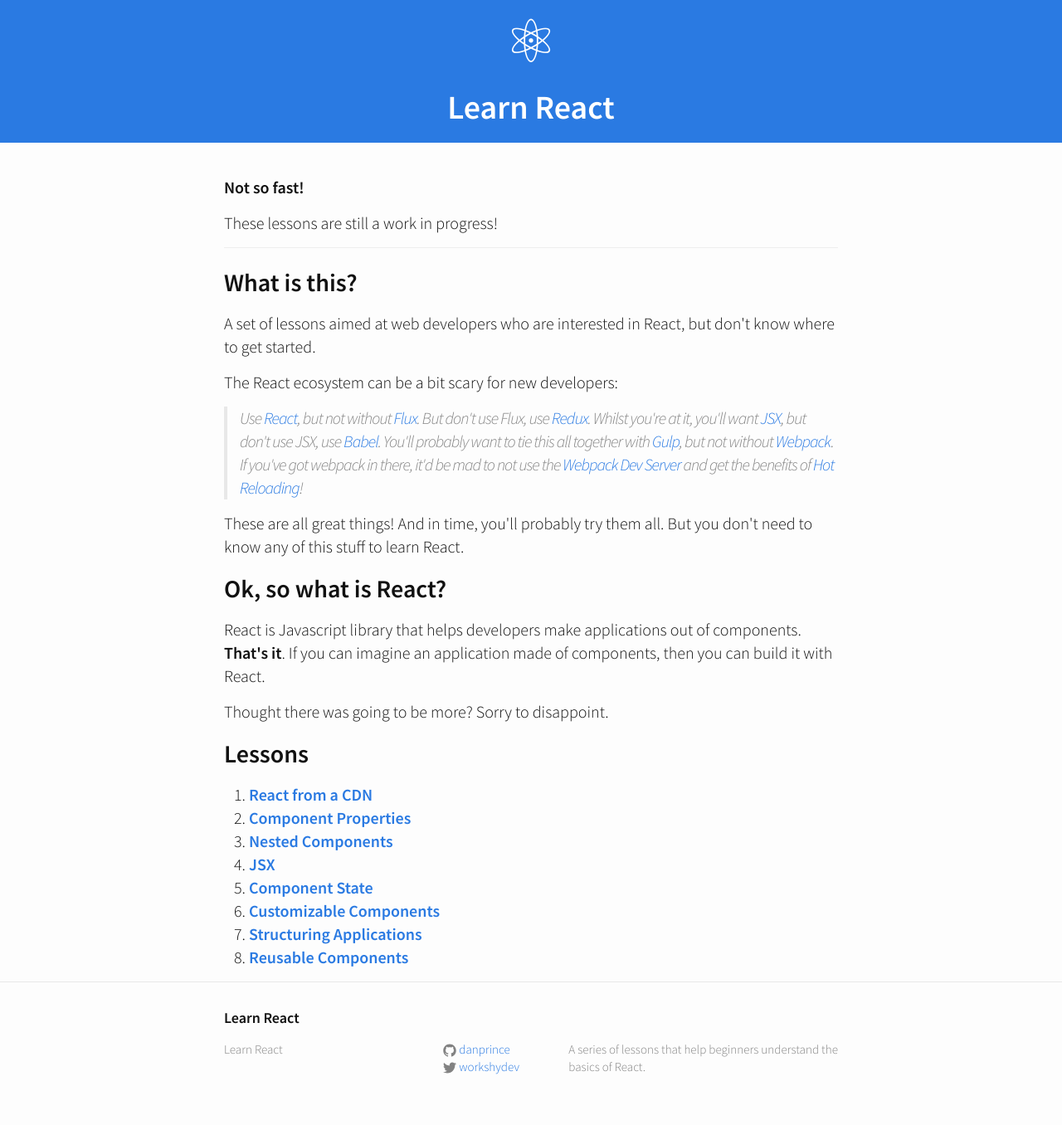
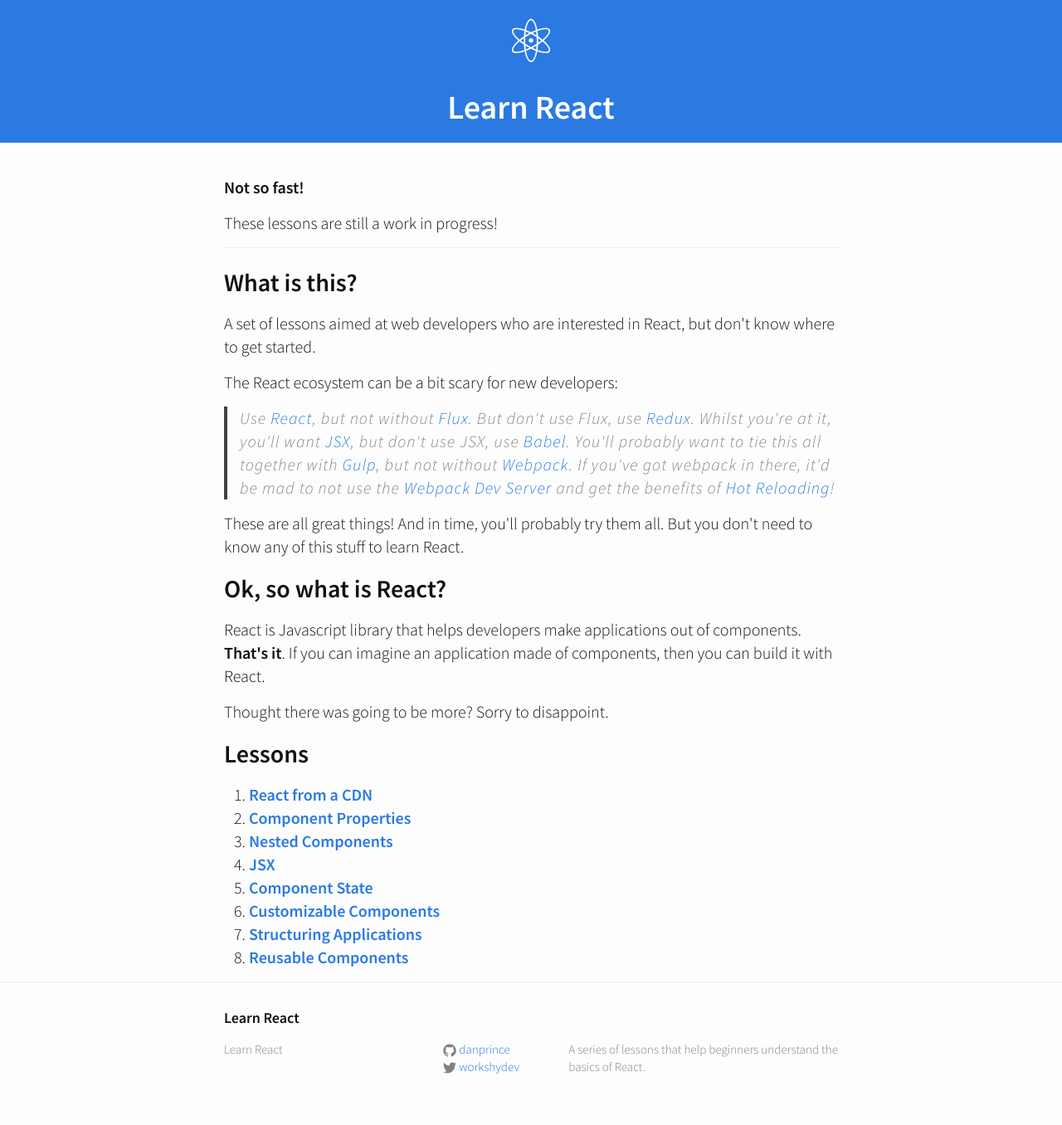
Before and after one commit to danprince/learn-react, a Jekyll site: the page built from index.html, in a window 1280 px wide. Shown: the whole page at 83% size. Built offline with Jekyll 4.4.1, drawn with Linux system fonts in a browser that asks for light colours; some web fonts are replaced.

Commit message:
fix blockquote readability on smaller screens

```diff
--- a/_sass/_base.scss
+++ b/_sass/_base.scss
@@ -110,9 +110,9 @@
  */
 blockquote {
     color: $grey-color;
-    border-left: 4px solid $grey-color-light;
+    border-left: 4px solid $grey-color-dark;
     padding-left: $spacing-unit / 2;
-    letter-spacing: -1px;
+    letter-spacing: 1px;
     font-style: italic;
 
     > :last-child {
```
